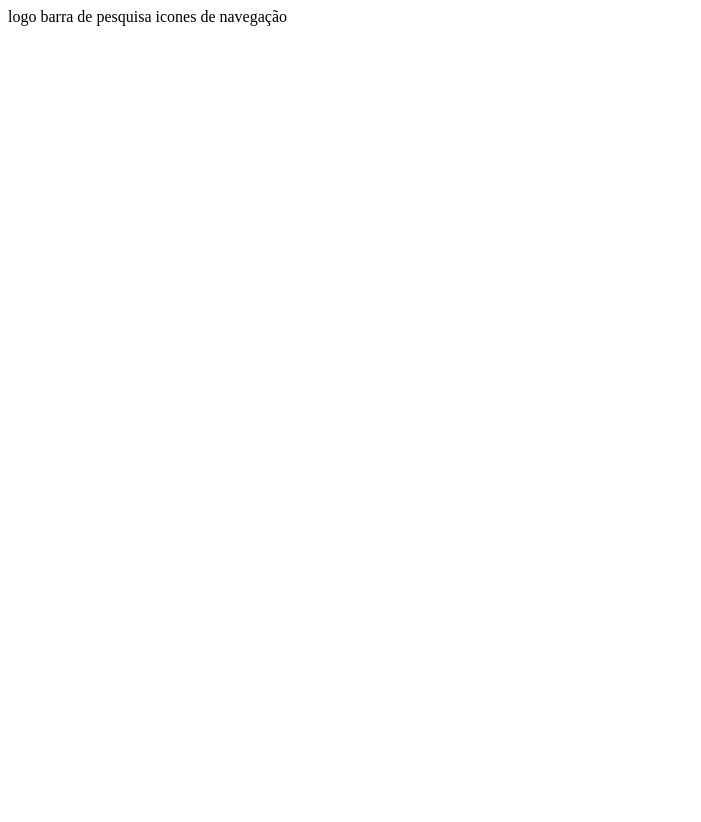
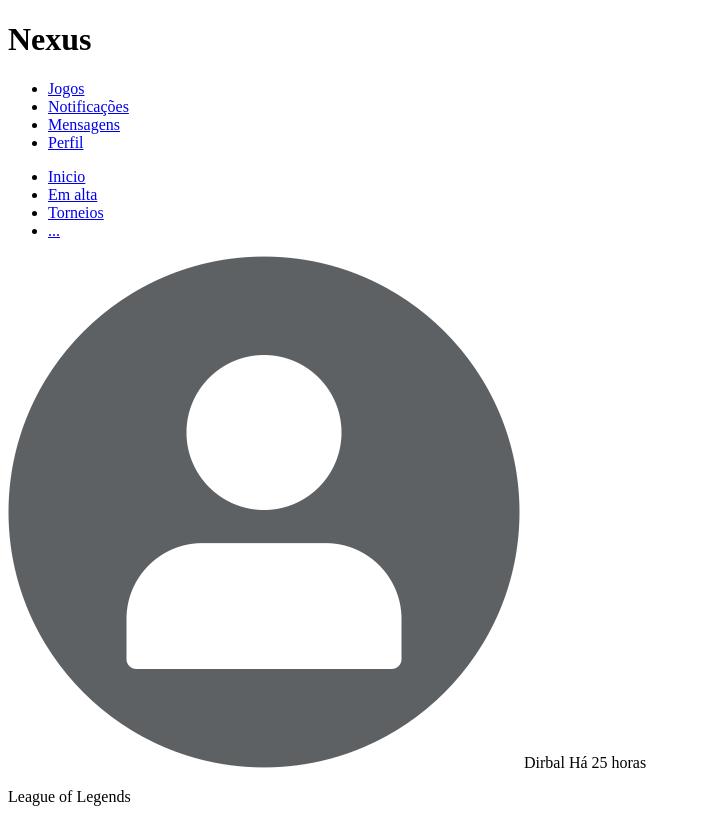
Before and after one commit to 26dirballucas-lgtm/nexus, a plain HTML site: page index.html in a window 1280 px wide. Shown: the whole page, without its empty margins (0-701 px from the left). Before the commit the page ends 800 px from the top, so only its background shows below. Drawn offline with Linux system fonts and the light colour scheme.

Commit message:
Atualização de arquivos

```diff
--- a/index.html
+++ b/index.html
@@ -9,19 +9,49 @@
 </head>
 <body>
     <header>
-
-            logo
-            barra de pesquisa
-            icones de navegação
-
-        </header>
+        <h1>Nexus</h1>
+        <div></div> <!--barra de pesquisa-->
+        <ul>
+            <li>
+                <a href="#">Jogos</a>
+            </li>
+            <li>
+                <a href="#">Notificações</a>
+            </li>
+            <li>
+                <a href="#">Mensagens</a>
+            </li>
+            <li>
+                <a href="#">Perfil</a>
+            </li>
+        </ul>
+    </header>
 
     <nav>
+        <ul>
+            <li>
+                <a href="#">Inicio</a>
+            </li>
+            <li>
+                <a href="#">Em alta</a>
+            </li>
+            <li>
+                <a href="#">Torneios</a>
+            </li>
+            <li>
+                <a href="#">...</a>
+            </li>
+        </ul>
+    </nav>
 
-    </nav>
     <main>
         <article>
-
+            <div>
+                <img src="./img/perfil.png" alt="Foto de perfil do usuario">
+                <span>Dirbal</span>
+                <span>Há 25 horas</span>
+                <p>League of Legends</p>
+            </div>
         </article>
 
         <section>
@@ -29,5 +59,9 @@
         </section>
     </main>
 
+    <aside>
+
+    </aside>
+
 </body>
 </html>
```
